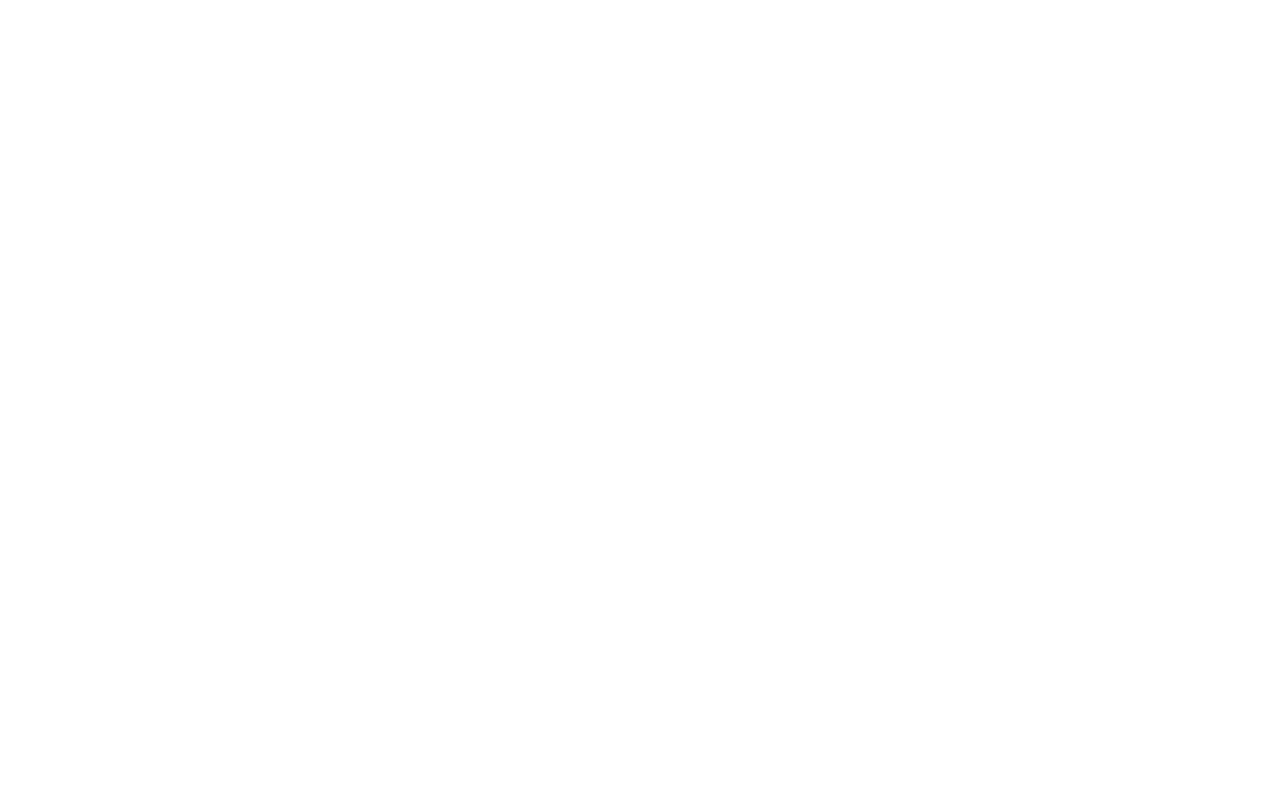
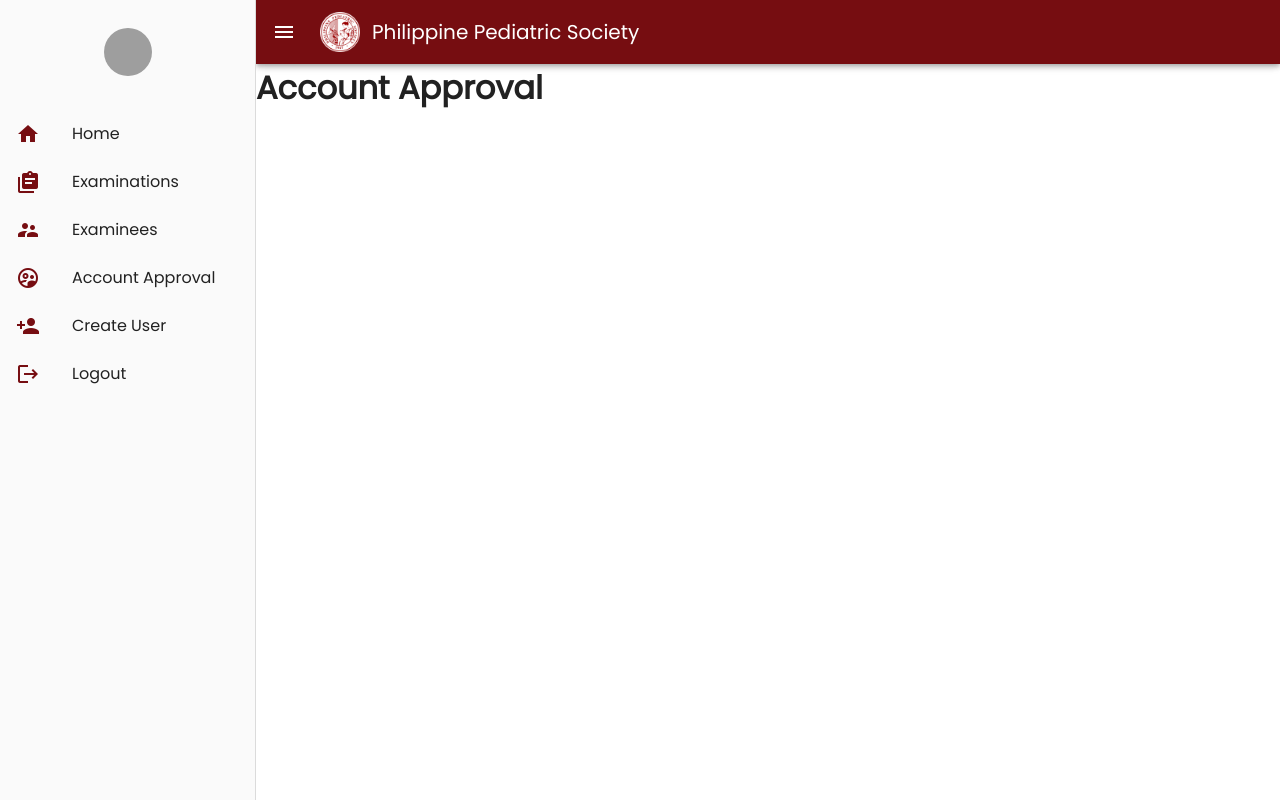
Before and after one commit to AndreLaurio/pps-frontend, a Vue app: page /admin/account-approval in a window 1280 px wide. Built offline with nearby package versions, Linux system fonts and the light colour scheme; no server answers; grey boxes are pictures that could not be loaded.

Commit message:
[STAGING] User Interface

```diff
--- a/public/index.html
+++ b/public/index.html
@@ -4,8 +4,8 @@
     <meta charset="utf-8">
     <meta http-equiv="X-UA-Compatible" content="IE=edge">
     <meta name="viewport" content="width=device-width,initial-scale=1.0">
-    <link rel="icon" href="<%= BASE_URL %>favicon.ico">
-    <title><%= htmlWebpackPlugin.options.title %></title>
+    <link rel="icon" href="<%= BASE_URL %>pps-logo.png">
+    <title>Philippine Pediatric Society</title>
     <link rel="stylesheet" href="https://fonts.googleapis.com/css?family=Roboto:100,300,400,500,700,900">
     <link rel="stylesheet" href="https://cdn.jsdelivr.net/npm/@mdi/font@latest/css/materialdesignicons.min.css">
   </head>
--- a/src/components/admin/AdminDashboard.vue
+++ b/src/components/admin/AdminDashboard.vue
@@ -34,6 +34,14 @@
                     </v-list-item-action>
                     <v-list-item-content>
                         Examinees
+                    </v-list-item-content>
+                </v-list-item>
+                <v-list-item link v-on:click="accountApproval">
+                    <v-list-item-action>
+                        <v-icon color="#760D11">mdi-account-supervisor-circle-outline</v-icon>
+                    </v-list-item-action>
+                    <v-list-item-content>
+                        Account Approval
                     </v-list-item-content>
                 </v-list-item>
                 <v-list-item link v-on:click="createUser">
@@ -102,6 +110,9 @@ export default {
         createExam(){
             this.$router.push({ name: 'Admin' })
         },
+        accountApproval(){
+            this.$router.push({ name: 'AdminAccountApproval' })
+        },
         logout(){
             axios.post('/logout').then(response => {
                 this.$router.push({ name: 'Home' })
--- a/src/components/admin/AdminHome.vue
+++ b/src/components/admin/AdminHome.vue
@@ -8,9 +8,9 @@
                      <v-card-title class="justify-center pt-6">
                             <h2 class="white--text">Welcome</h2>
                         </v-card-title>
-                        <v-card-body class="text-center">
+                        <v-card-text class="text-center">
                             <h1 class="white--text"> {{userData.first_name}} {{userData.last_name}} </h1>
-                        </v-card-body>
+                        </v-card-text>
                         <v-card-actions class="justify-center mt-3">
                             <v-btn v-on:click="logout" class="mb-5 primary red accent-4"> Create User </v-btn>
                             <v-btn v-on:click="logout" class="mb-5 primary red accent-4"> Create Exam </v-btn>
--- a/src/components/user/UserHome.vue
+++ b/src/components/user/UserHome.vue
@@ -8,9 +8,9 @@
                      <v-card-title class="justify-center pt-6">
                             <h2 class="white--text">Welcome</h2>
                         </v-card-title>
-                        <v-card-body class="text-center">
+                        <v-card-text class="text-center">
                             <h1 class="white--text"> {{userData.first_name}} {{userData.last_name}} </h1>
-                        </v-card-body>
+                        </v-card-text>
                         <v-card-actions class="justify-center mt-3">
                             <v-btn v-on:click="logout" class="pl-12 pr-12 mb-5 primary red accent-4"> Logout </v-btn>
                         </v-card-actions>
--- a/src/router/index.js
+++ b/src/router/index.js
@@ -1,9 +1,14 @@
 import Vue from 'vue'
 import VueRouter from 'vue-router'
 import Home from '../views/Home'
+
+//User
 import User from '../views/user/UserIndex'
+
+//Admin
 import Admin  from '../views/admin/AdminIndex'
 import AdminCreateUser from '../views/admin/AdminCreateUser'
+import AdminAccountApproval from '../views/admin/AdminAccountApproval'
 
 Vue.use(VueRouter)
 
@@ -27,9 +32,13 @@ Vue.use(VueRouter)
     path: '/admin/create-user',
     name: 'AdminCreateUser',
     component: AdminCreateUser
+  },
+  {
+    path: '/admin/account-approval',
+    name: 'AdminAccountApproval',
+    component: AdminAccountApproval
   }
 ]
-
 const router = new VueRouter({
   mode: 'history',
   base: process.env.BASE_URL,
--- a/src/views/admin/AdminAccountApproval.vue
+++ b/src/views/admin/AdminAccountApproval.vue
@@ -1,10 +1,22 @@
 <template>
-    <div>
+    <div class="pop">
+        <v-layout>
+            <v-flex xs12 md6>
+                <h1>Account Approval</h1>
+            </v-flex>
+        </v-layout>
         <v-main>
             <AdminDashboard/>
         </v-main>
     </div>
 </template>
+
+<style scoped>
+@import url('https://fonts.googleapis.com/css2?family=Poppins&display=swap');
+.pop{
+    font-family: 'Poppins', sans-serif;
+}
+</style>
 
 <script>
 import AdminDashboard from '@/components/admin/AdminDashboard'
--- a/src/views/admin/AdminCreateUser.vue
+++ b/src/views/admin/AdminCreateUser.vue
@@ -1,5 +1,5 @@
 <template>
-    <div>
+    <div class="pop">
         <v-layout justify-center>
             <v-flex xs12 md6>
                 <v-card class="mx-auto rounded-xl mb-3 mt-5" max-width="500">
```
Also changed, not shown: public/pps-logo.png (added).
